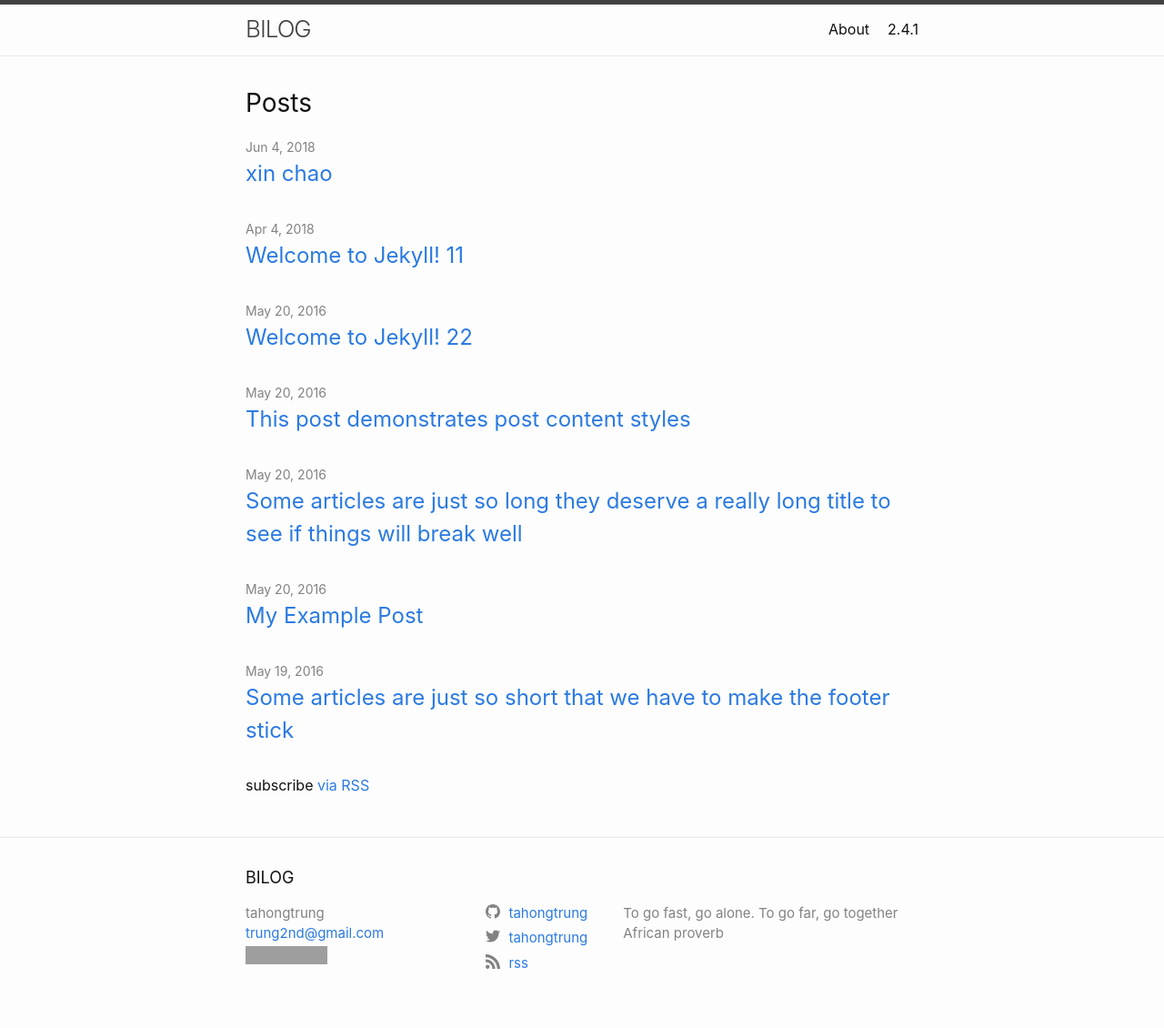
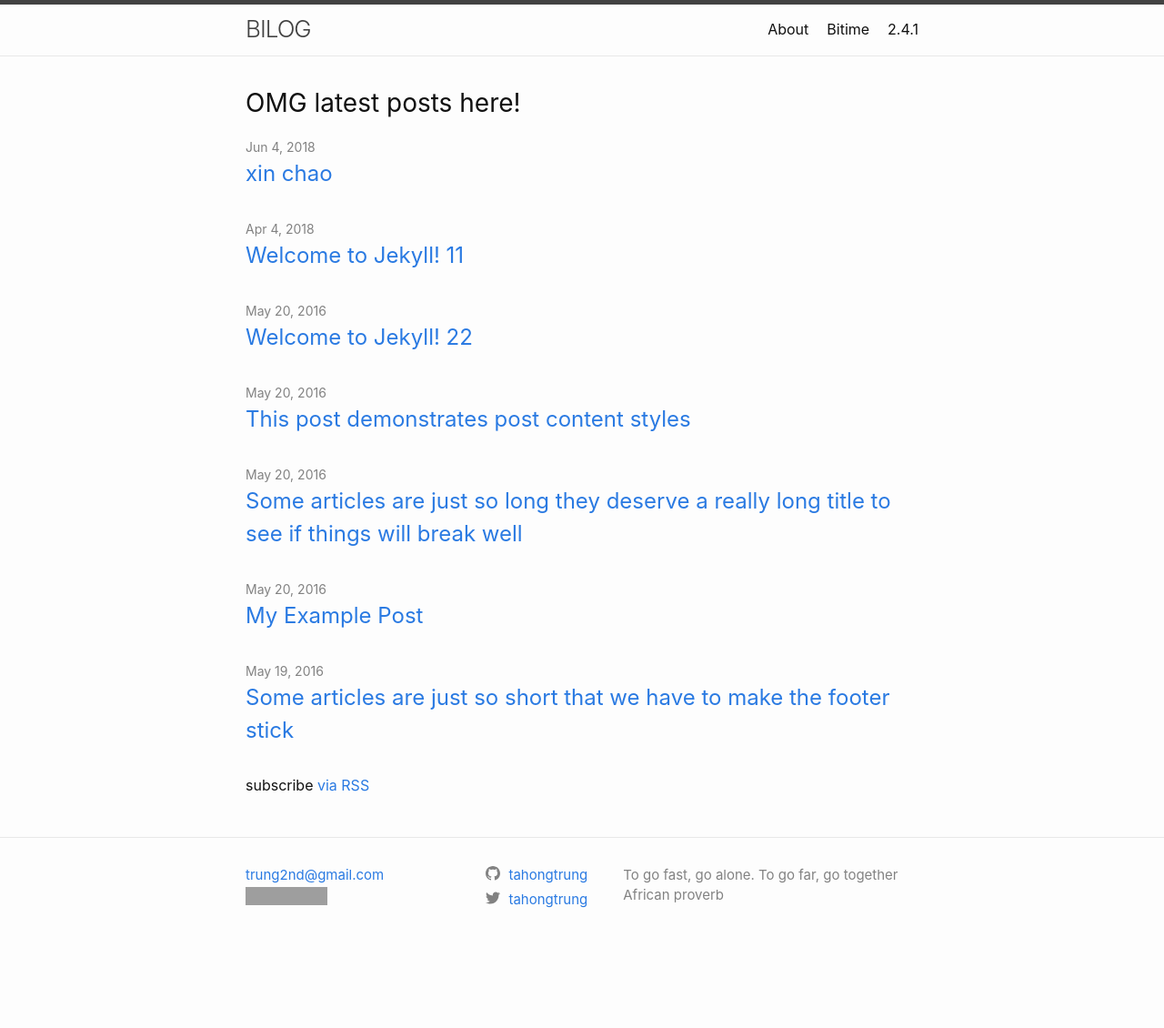
Before and after one commit to tahongtrung/biblog, a Jekyll site: the page built from index.md, in a window 1280 px wide. Shown: the whole page at 91% size. Built offline with Jekyll 4.4.1, drawn with Linux system fonts in a browser that asks for light colours; after the commit the page ends 1061 px from its top, so only the background shows below that; grey boxes are pictures that could not be loaded.

Commit message:
update bitime

```diff
--- a/_config.yml
+++ b/_config.yml
@@ -1,14 +1,15 @@
 title: BILOG
+list_title: huhu
 author: tahongtrung
 email: trung2nd@gmail.com
 description: > # this means to ignore newlines until "twitter_username:"
   You only live once
-#footer quote
+#footer
 quote: To go fast, go alone. To go far, go together African proverb
 # social links
 twitter_username: tahongtrung
 github_username:  tahongtrung
-rss: rss
+#rss: rss
 # dribbble_username: jekyll
 # facebook_username: jekyll
 # flickr_username: jekyll
@@ -25,8 +26,8 @@ rss: rss
 # - username: jekyll2
 #   instance: example.com
 
-#paginate: 5
-
+paginate: 3
+paginate_path: "/blog/page:num/"
 show_excerpts: false # set to true to show excerpts on the homepage
 
 # Minima date format
--- a/_includes/footer.html
+++ b/_includes/footer.html
@@ -3,22 +3,22 @@
 
   <div class="wrapper">
 
-    <h2 class="footer-heading">{{ site.title | escape }}</h2>
+    <!-- <h2 class="footer-heading">{{ site.title | escape }} </h2> -->
 
     <div class="footer-col-wrapper">
       <div class="footer-col footer-col-1">
         <ul class="contact-list">
 			<li class="p-name">
-            {%- if site.author -%}
+            <!-- {%- if site.author -%}
               {{ site.author | escape }}
             {%- else -%}
               {{ site.title | escape }}
-            {%- endif -%}
+            {%- endif -%} -->
             </li>
             {%- if site.email -%}
             <li><a class="u-email" href="mailto:{{ site.email }}">{{ site.email }}</a></li>
             {%- endif -%}
-			<a rel="license" href="http://creativecommons.org/licenses/by/4.0/">
+			<a rel="license" target="_blank" href="http://creativecommons.org/licenses/by/4.0/">
 				<img alt="Creative Commons License" style="border-width:0" src="https://i.creativecommons.org/l/by/4.0/80x15.png" />
 			</a>
         </ul>
--- a/_includes/social.html
+++ b/_includes/social.html
@@ -1,14 +1,14 @@
 <ul class="social-media-list">
-  {%- if site.dribbble_username -%}<li><a href="https://dribbble.com/{{ site.dribbble_username| cgi_escape | escape }}"><svg class="svg-icon"><use xlink:href="{{ '/assets/minima-social-icons.svg#dribbble' | relative_url }}"></use></svg> <span class="username">{{ site.dribbble_username| escape }}</span></a></li>{%- endif -%}
-  {%- if site.facebook_username -%}<li><a href="https://www.facebook.com/{{ site.facebook_username| cgi_escape | escape }}"><svg class="svg-icon"><use xlink:href="{{ '/assets/minima-social-icons.svg#facebook' | relative_url }}"></use></svg> <span class="username">{{ site.facebook_username| escape }}</span></a></li>{%- endif -%}
-  {%- if site.flickr_username -%}<li><a href="https://www.flickr.com/photos/{{ site.flickr_username| cgi_escape | escape }}"><svg class="svg-icon"><use xlink:href="{{ '/assets/minima-social-icons.svg#flickr' | relative_url }}"></use></svg> <span class="username">{{ site.flickr_username| escape }}</span></a></li>{%- endif -%}
-  {%- if site.github_username -%}<li><a href="https://github.com/{{ site.github_username| cgi_escape | escape }}"><svg class="svg-icon"><use xlink:href="{{ '/assets/minima-social-icons.svg#github' | relative_url }}"></use></svg> <span class="username">{{ site.github_username| escape }}</span></a></li>{%- endif -%}
-  {%- if site.instagram_username -%}<li><a href="https://instagram.com/{{ site.instagram_username| cgi_escape | escape }}"><svg class="svg-icon"><use xlink:href="{{ '/assets/minima-social-icons.svg#instagram' | relative_url }}"></use></svg> <span class="username">{{ site.instagram_username| escape }}</span></a></li>{%- endif -%}
-  {%- if site.linkedin_username -%}<li><a href="https://www.linkedin.com/in/{{ site.linkedin_username| cgi_escape | escape }}"><svg class="svg-icon"><use xlink:href="{{ '/assets/minima-social-icons.svg#linkedin' | relative_url }}"></use></svg> <span class="username">{{ site.linkedin_username| escape }}</span></a></li>{%- endif -%}
-  {%- if site.pinterest_username -%}<li><a href="https://www.pinterest.com/{{ site.pinterest_username| cgi_escape | escape }}"><svg class="svg-icon"><use xlink:href="{{ '/assets/minima-social-icons.svg#pinterest' | relative_url }}"></use></svg> <span class="username">{{ site.pinterest_username| escape }}</span></a></li>{%- endif -%}
-  {%- for mst in site.mastodon -%}{%- if mst.username and mst.instance -%}<li><a href="https://{{ mst.instance| cgi_escape | escape}}/@{{mst.username}}"><svg class="svg-icon"><use xlink:href="{{ '/assets/minima-social-icons.svg#mastodon' | relative_url }}"></use></svg> <span class="username">{{ mst.username|escape }}</span></a></li>{%- endif -%}{%- endfor -%}
-  {%- if site.twitter_username -%}<li><a href="https://www.twitter.com/{{ site.twitter_username| cgi_escape | escape }}"><svg class="svg-icon"><use xlink:href="{{ '/assets/minima-social-icons.svg#twitter' | relative_url }}"></use></svg> <span class="username">{{ site.twitter_username| escape }}</span></a></li>{%- endif -%}
-  {%- if site.youtube_username -%}<li><a href="https://youtube.com/{{ site.youtube_username| cgi_escape | escape }}"><svg class="svg-icon"><use xlink:href="{{ '/assets/minima-social-icons.svg#youtube' | relative_url }}"></use></svg> <span class="username">{{ site.youtube_username| escape }}</span></a></li>{%- endif -%}
-  {%- if site.googleplus_username -%}<li><a href="https://plus.google.com/{{ site.googleplus_username| escape }}"><svg class="svg-icon"><use xlink:href="{{ '/assets/minima-social-icons.svg#googleplus' | relative_url }}"></use></svg> <span class="username">{{ site.googleplus_username| escape }}</span></a></li>{%- endif -%}
-  {%- if site.rss -%}<li><a href="{{ 'feed.xml' | relative_url }}"><svg class="svg-icon"><use xlink:href="{{ '/assets/minima-social-icons.svg#rss' | relative_url }}"></use></svg> <span>{{ site.rss | escape }}</span></a></li>{%- endif -%}
+  {%- if site.dribbble_username -%}<li><a target="_blank" href="https://dribbble.com/{{ site.dribbble_username| cgi_escape | escape }}"><svg class="svg-icon"><use xlink:href="{{ '/assets/minima-social-icons.svg#dribbble' | relative_url }}"></use></svg> <span class="username">{{ site.dribbble_username| escape }}</span></a></li>{%- endif -%}
+  {%- if site.facebook_username -%}<li><a target="_blank" href="https://www.facebook.com/{{ site.facebook_username| cgi_escape | escape }}"><svg class="svg-icon"><use xlink:href="{{ '/assets/minima-social-icons.svg#facebook' | relative_url }}"></use></svg> <span class="username">{{ site.facebook_username| escape }}</span></a></li>{%- endif -%}
+  {%- if site.flickr_username -%}<li><a target="_blank" href="https://www.flickr.com/photos/{{ site.flickr_username| cgi_escape | escape }}"><svg class="svg-icon"><use xlink:href="{{ '/assets/minima-social-icons.svg#flickr' | relative_url }}"></use></svg> <span class="username">{{ site.flickr_username| escape }}</span></a></li>{%- endif -%}
+  {%- if site.github_username -%}<li><a target="_blank" href="https://github.com/{{ site.github_username| cgi_escape | escape }}"><svg class="svg-icon"><use xlink:href="{{ '/assets/minima-social-icons.svg#github' | relative_url }}"></use></svg> <span class="username">{{ site.github_username| escape }}</span></a></li>{%- endif -%}
+  {%- if site.instagram_username -%}<li><a target="_blank" href="https://instagram.com/{{ site.instagram_username| cgi_escape | escape }}"><svg class="svg-icon"><use xlink:href="{{ '/assets/minima-social-icons.svg#instagram' | relative_url }}"></use></svg> <span class="username">{{ site.instagram_username| escape }}</span></a></li>{%- endif -%}
+  {%- if site.linkedin_username -%}<li><a target="_blank" href="https://www.linkedin.com/in/{{ site.linkedin_username| cgi_escape | escape }}"><svg class="svg-icon"><use xlink:href="{{ '/assets/minima-social-icons.svg#linkedin' | relative_url }}"></use></svg> <span class="username">{{ site.linkedin_username| escape }}</span></a></li>{%- endif -%}
+  {%- if site.pinterest_username -%}<li><a target="_blank" href="https://www.pinterest.com/{{ site.pinterest_username| cgi_escape | escape }}"><svg class="svg-icon"><use xlink:href="{{ '/assets/minima-social-icons.svg#pinterest' | relative_url }}"></use></svg> <span class="username">{{ site.pinterest_username| escape }}</span></a></li>{%- endif -%}
+  {%- for mst in site.mastodon -%}{%- if mst.username and mst.instance -%}<li><a target="_blank" href="https://{{ mst.instance| cgi_escape | escape}}/@{{mst.username}}"><svg class="svg-icon"><use xlink:href="{{ '/assets/minima-social-icons.svg#mastodon' | relative_url }}"></use></svg> <span class="username">{{ mst.username|escape }}</span></a></li>{%- endif -%}{%- endfor -%}
+  {%- if site.twitter_username -%}<li><a target="_blank" href="https://www.twitter.com/{{ site.twitter_username| cgi_escape | escape }}"><svg class="svg-icon"><use xlink:href="{{ '/assets/minima-social-icons.svg#twitter' | relative_url }}"></use></svg> <span class="username">{{ site.twitter_username| escape }}</span></a></li>{%- endif -%}
+  {%- if site.youtube_username -%}<li><a target="_blank" href="https://youtube.com/{{ site.youtube_username| cgi_escape | escape }}"><svg class="svg-icon"><use xlink:href="{{ '/assets/minima-social-icons.svg#youtube' | relative_url }}"></use></svg> <span class="username">{{ site.youtube_username| escape }}</span></a></li>{%- endif -%}
+  {%- if site.googleplus_username -%}<li><a target="_blank" href="https://plus.google.com/{{ site.googleplus_username| escape }}"><svg class="svg-icon"><use xlink:href="{{ '/assets/minima-social-icons.svg#googleplus' | relative_url }}"></use></svg> <span class="username">{{ site.googleplus_username| escape }}</span></a></li>{%- endif -%}
+  {%- if site.rss -%}<li><a target="_blank" href="{{ 'feed.xml' | relative_url }}"><svg class="svg-icon"><use xlink:href="{{ '/assets/minima-social-icons.svg#rss' | relative_url }}"></use></svg> <span>{{ site.rss | escape }}</span></a></li>{%- endif -%}
 </ul>
--- a/_layouts/home.html
+++ b/_layouts/home.html
@@ -10,7 +10,8 @@ layout: default
   {{ content }}
 
   {%- if site.posts.size > 0 -%}
-    <h2 class="post-list-heading">{{ page.list_title | default: "Posts" }}</h2>
+
+    <h2 class="post-list-heading" style="">{{ page.list_title | default: "OMG latest posts here!" }}</h2>
     <ul class="post-list">
       {%- for post in site.posts -%}
       <li>
@@ -28,6 +29,36 @@ layout: default
       {%- endfor -%}
     </ul>
 
+    {% if paginator.total_pages > 1 %}
+<div class="pagination">
+  {% if paginator.previous_page %}
+    <a href="{{ paginator.previous_page_path | prepend: site.baseurl | replace: '//', '/' }}">&laquo; Prev</a>
+  {% else %}
+    <span>&laquo; Prev</span>
+  {% endif %}
+
+  {% for page in (1..paginator.total_pages) %}
+    {% if page == paginator.page %}
+      <em>{{ page }}</em>
+    {% elsif page == 1 %}
+      <a href="{{ paginator.previous_page_path | prepend: site.baseurl | replace: '//', '/' }}">{{ page }}</a>
+    {% else %}
+      <a href="{{ site.paginate_path | prepend: site.baseurl | replace: '//', '/' | replace: ':num', page }}">{{ page }}</a>
+    {% endif %}
+  {% endfor %}
+
+  {% if paginator.next_page %}
+    <a href="{{ paginator.next_page_path | prepend: site.baseurl | replace: '//', '/' }}">Next &raquo;</a>
+  {% else %}
+    <span>Next &raquo;</span>
+  {% endif %}
+</div>
+{% endif %}
+
+
+
+
+
     <p class="rss-subscribe">subscribe <a href="{{ "/feed.xml" | relative_url }}">via RSS</a></p>
   {%- endif -%}
 
```
Also changed, not shown: other parts of _includes/footer.html (+4 -1 lines), _includes/facebook_comments.html (added, +20 -0 lines), _posts/2018-06-04-welcome-to-jekyll.md (+2 -0 lines), bitime.md (added, +25 -0 lines), _layouts/page.html (line endings or trailing spaces).
